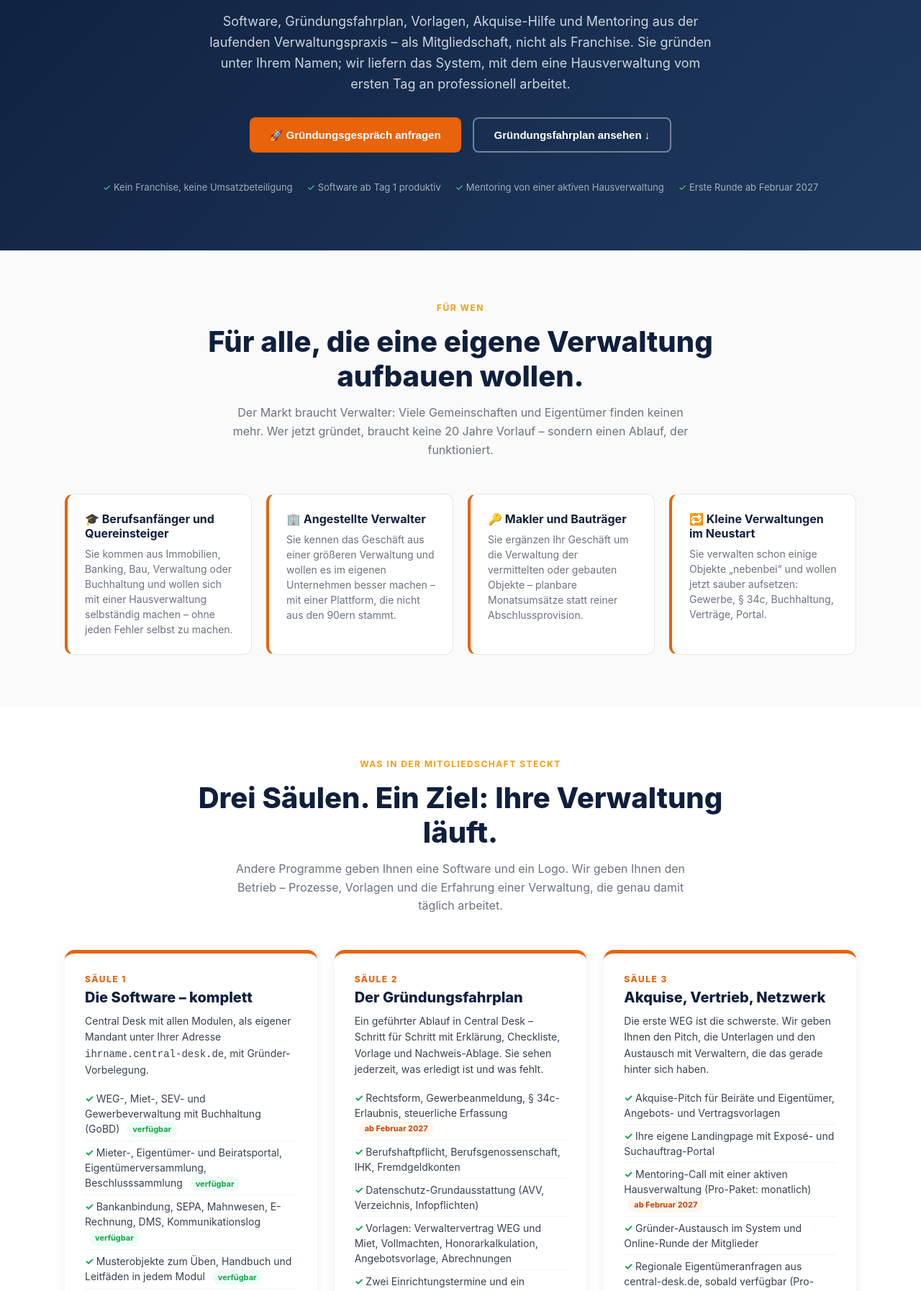
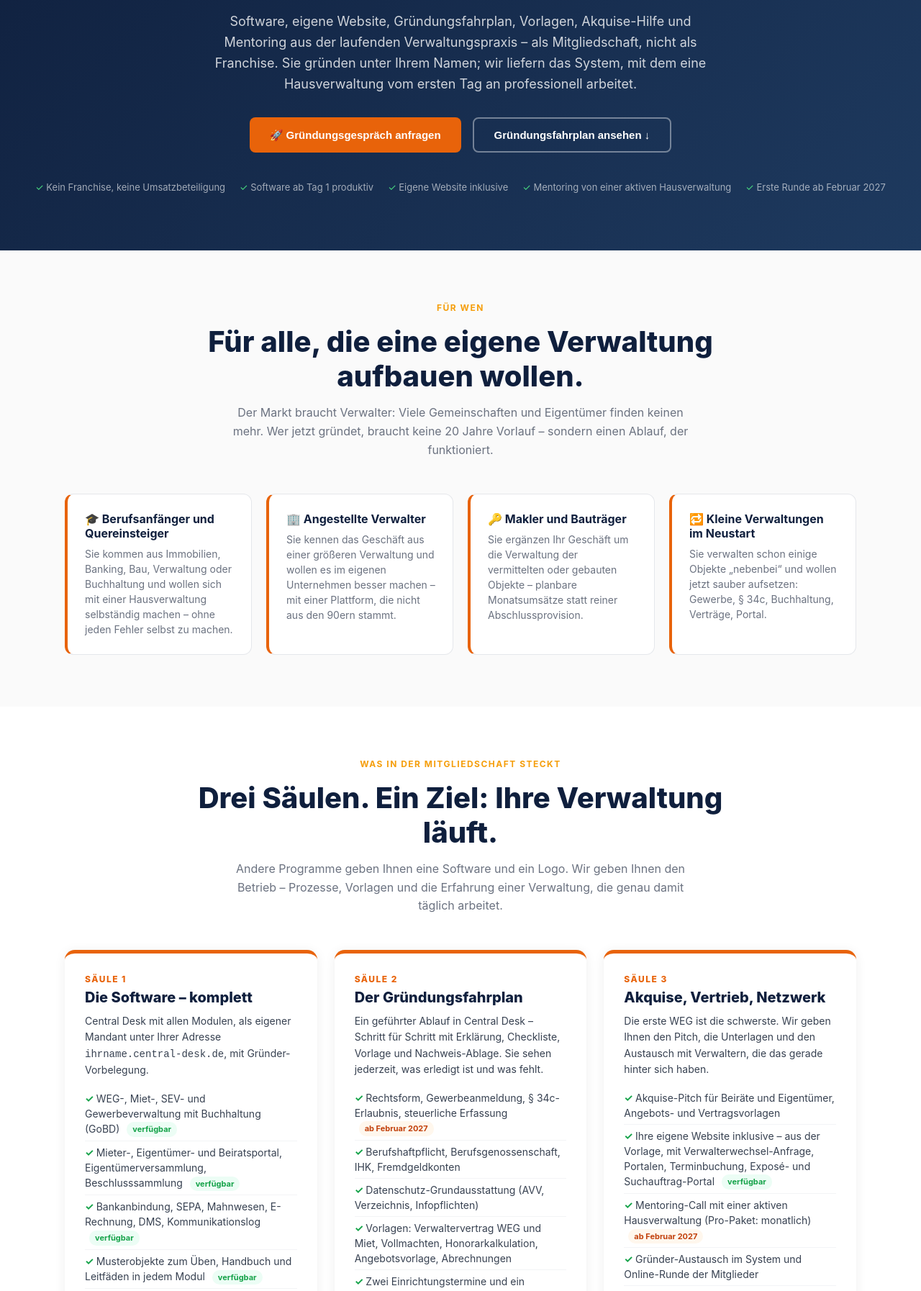
Before and after one commit to jth1976/central-desk-landing, a plain HTML site: page hausverwaltung-gruenden.html in a window 1280 px wide. Shown: the part 304-2098 px from the top of the page at 72% size. Drawn offline with Linux system fonts and the light colour scheme.

Commit message:
feat: Website inklusive im Gründungsprogramm – Hero-Badge, Säule Akquise, Paketliste, Vergleichstabelle; Start-Teaser mit Website im Preisbereich der Startseite
Co-Authored-By: Claude Fable 5.1 <noreply@anthropic.com>
Claude-Session: https://claude.ai/code/session_01Le5Zv4ujaLhWWts5ZFcjbo

```diff
--- a/hausverwaltung-gruenden.html
+++ b/hausverwaltung-gruenden.html
@@ -149,7 +149,7 @@
 <section class="hero">
   <div class="eyebrow">Central Desk Start · Für Gründer und Quereinsteiger</div>
   <h1>Hausverwaltung gründen.<br><em>Mit System statt auf Verdacht.</em></h1>
-  <p class="hero-sub">Software, Gründungsfahrplan, Vorlagen, Akquise-Hilfe und Mentoring aus der laufenden Verwaltungspraxis – als Mitgliedschaft, nicht als Franchise. Sie gründen unter Ihrem Namen; wir liefern das System, mit dem eine Hausverwaltung vom ersten Tag an professionell arbeitet.</p>
+  <p class="hero-sub">Software, eigene Website, Gründungsfahrplan, Vorlagen, Akquise-Hilfe und Mentoring aus der laufenden Verwaltungspraxis – als Mitgliedschaft, nicht als Franchise. Sie gründen unter Ihrem Namen; wir liefern das System, mit dem eine Hausverwaltung vom ersten Tag an professionell arbeitet.</p>
   <div class="hero-btns">
     <button class="btn-o" onclick="document.getElementById('anfrage').scrollIntoView({behavior:'smooth'})">🚀 Gründungsgespräch anfragen</button>
     <button class="btn-ghost" onclick="document.getElementById('fahrplan').scrollIntoView({behavior:'smooth'})">Gründungsfahrplan ansehen ↓</button>
@@ -157,6 +157,7 @@
   <div class="hero-badges">
     <span>Kein Franchise, keine Umsatzbeteiligung</span>
     <span>Software ab Tag 1 produktiv</span>
+    <span>Eigene Website inklusive</span>
     <span>Mentoring von einer aktiven Hausverwaltung</span>
     <span>Erste Runde ab Februar 2027</span>
   </div>
@@ -228,7 +229,7 @@
       <p>Die erste WEG ist die schwerste. Wir geben Ihnen den Pitch, die Unterlagen und den Austausch mit Verwaltern, die das gerade hinter sich haben.</p>
       <ul>
         <li>Akquise-Pitch für Beiräte und Eigentümer, Angebots- und Vertragsvorlagen</li>
-        <li>Ihre eigene Landingpage mit Exposé- und Suchauftrag-Portal</li>
+        <li>Ihre eigene Website inklusive – aus der Vorlage, mit Verwalterwechsel-Anfrage, Portalen, Terminbuchung, Exposé- und Suchauftrag-Portal <span class="status ok">verfügbar</span></li>
         <li>Mentoring-Call mit einer aktiven Hausverwaltung (Pro-Paket: monatlich) <span class="status soon">ab Februar 2027</span></li>
         <li>Gründer-Austausch im System und Online-Runde der Mitglieder</li>
         <li>Regionale Eigentümeranfragen aus central-desk.de, sobald verfügbar (Pro-Paket)</li>
@@ -270,6 +271,7 @@
       <tr><td>Umsatzbeteiligung</td><td>Keine – feste Mitgliedschaft</td><td>Meist 10–15 % der Erlöse</td></tr>
       <tr><td>Verträge und Erlaubnis</td><td>Ihre § 34c-Erlaubnis, Ihre Verwalterverträge</td><td>Teils über den Geber, Abhängigkeit</td></tr>
       <tr><td>Software</td><td>Inklusive, vollständig, eigener Mandant</td><td>Oft Zusatzkosten oder Fremdsystem</td></tr>
+      <tr><td>Website</td><td>Inklusive – eigene Website mit Ihren Portalen, Verwalterwechsel-Anfrage und Terminbuchung, in einer Stunde online</td><td>Zentrale Seite des Gebers oder Agentur auf eigene Kosten</td></tr>
       <tr><td>Begleitung</td><td>Fahrplan, Vorlagen, Mentoring aus der Praxis</td><td>Schulungen, meist zentral</td></tr>
       <tr><td>Nach der Startphase</td><td>Regulärer Software-Tarif, alles bleibt</td><td>Laufende Gebühren, Bindung</td></tr>
       <tr><td>Rechts- und Steuerberatung</td><td>Über Partner (Anwälte, Steuerberater)</td><td>Unterschiedlich</td></tr>
@@ -294,7 +296,7 @@
         <li>Gründungsfahrplan mit Checklisten und Nachweis-Ablage</li>
         <li>Alle Vorlagen (Verträge, Vollmachten, Kalkulation, Akquise)</li>
         <li>Zwei Einrichtungstermine, persönlicher Ansprechpartner</li>
-        <li>Eigene Landingpage, Portale, Partnernetzwerk</li>
+        <li>Eigene Website inklusive (ihrname.central-desk.de), Portale, Partnernetzwerk</li>
         <li>Gründer-Austausch und Online-Runde</li>
       </ul>
       <button class="btn-o" onclick="document.getElementById('anfrage').scrollIntoView({behavior:'smooth'})">Start anfragen →</button>
```
Also changed, not shown: index.html (+12 -0 lines).
